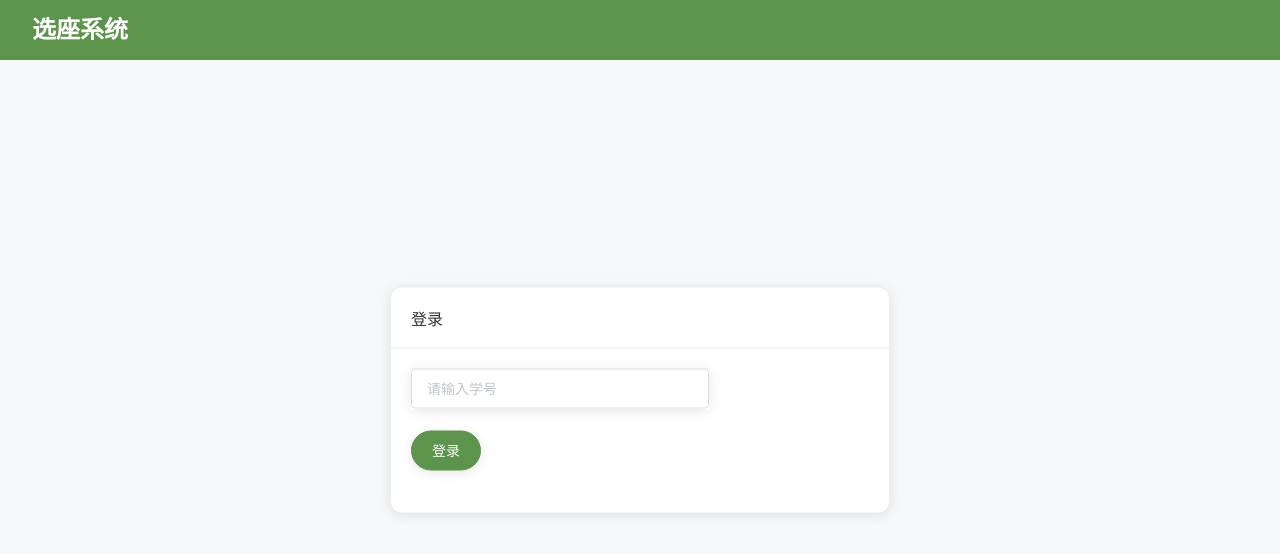
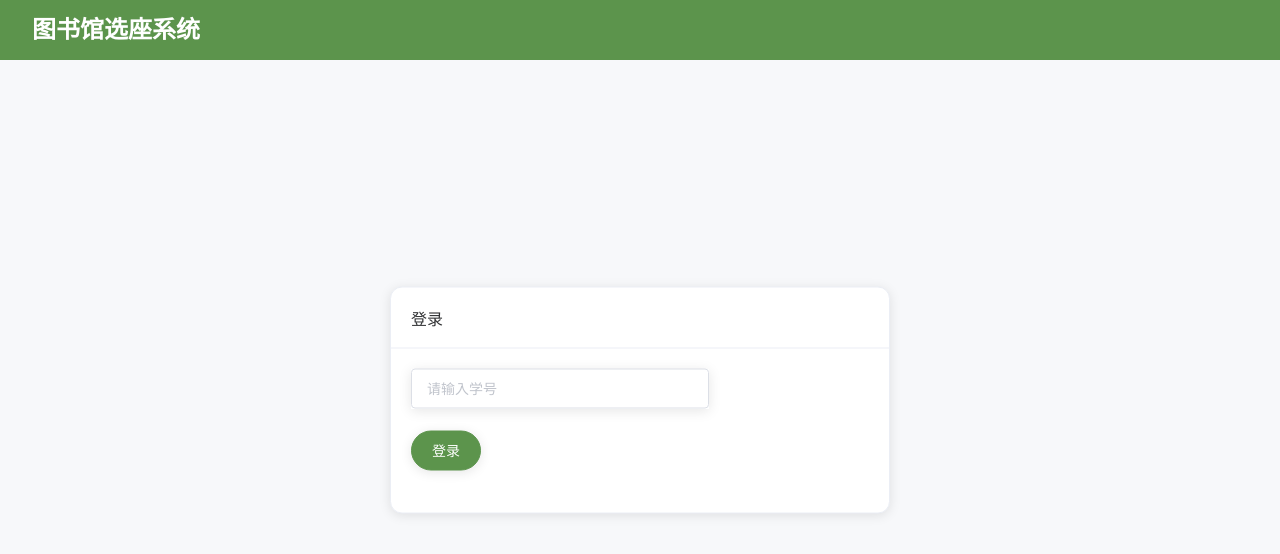
Before and after one commit to HuIsKelvin/library-seat-manager-frontend, a Vue app: page /seat/login in a window 1280 px wide. Shown: the top 554 px of the page. Built offline with nearby package versions, Linux system fonts and the light colour scheme.

Commit message:
change: change the text of logo

```diff
--- a/src/components/MyHeader.vue
+++ b/src/components/MyHeader.vue
@@ -4,7 +4,7 @@
       <el-col class="header-col" :xs="24" :sm="24" :md="8" :lg="8" :xl="8">
         <!-- logo -->
         <router-link to="/" tag="span">
-          <span class="logo">选座系统</span>
+          <span class="logo">图书馆选座系统</span>
         </router-link>
       </el-col>
 
```
